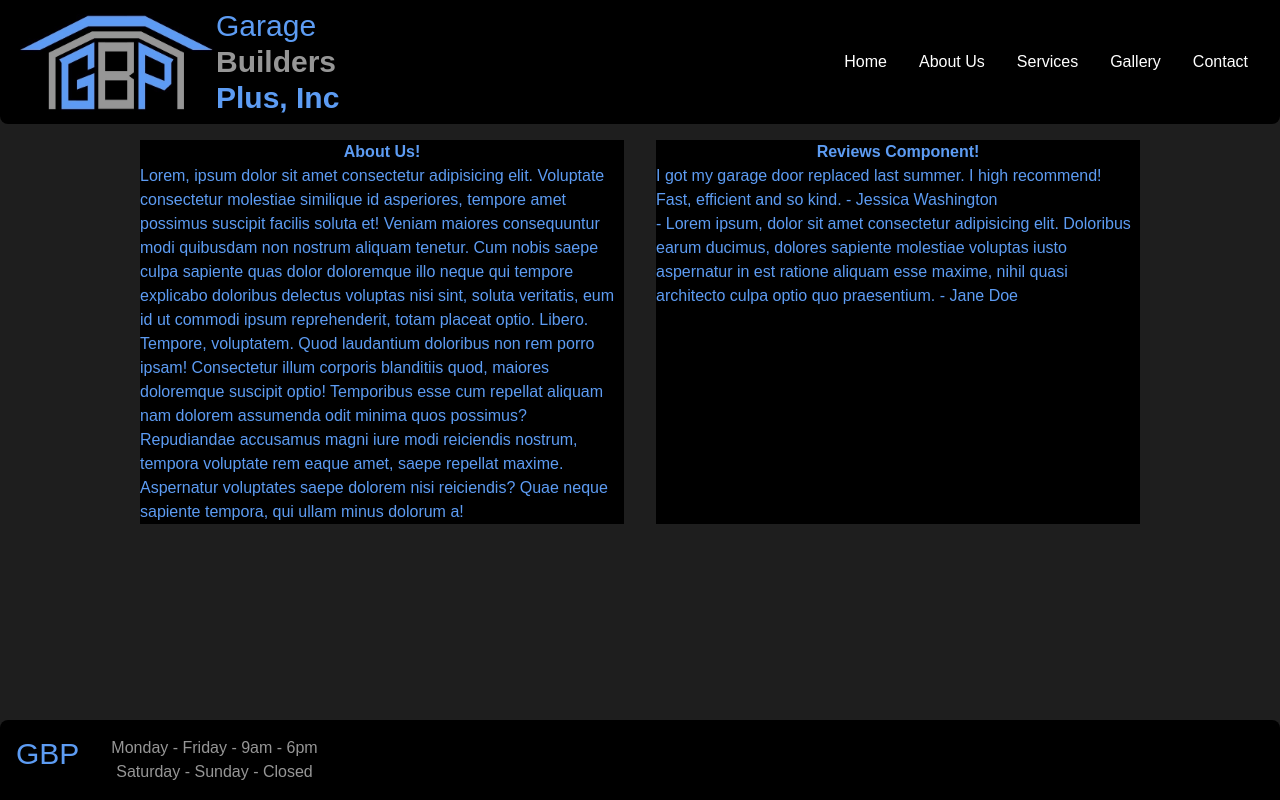
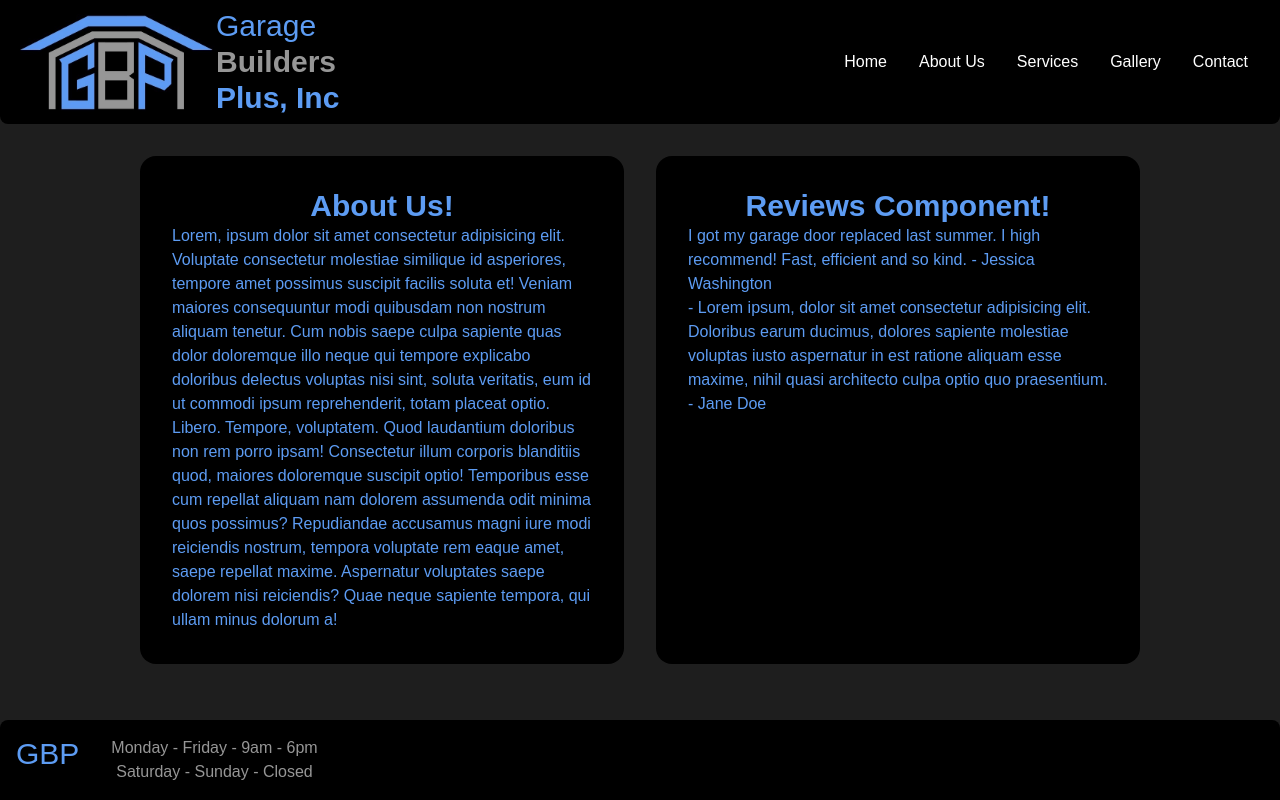
Before and after one commit to jurgenstevens/garage-builders-plus, a React (Vite) app: page /about in a window 1280 px wide. Built offline with nearby package versions, Linux system fonts and the light colour scheme.

Commit message:
Adjust AboutUs page component sizes.

```diff
--- a/src/components/About/AboutUs.jsx
+++ b/src/components/About/AboutUs.jsx
@@ -2,12 +2,12 @@ import React from 'react'
 
 export default function AboutUs() {
   return (
-    <div className='bg-[#F0ECE1] text-bod rounded-2xl p-8 gap-4 mt-4'>
-        <h1 className='font-bold text-center'>About Us!</h1>
-        <p>Lorem, ipsum dolor sit amet consectetur adipisicing elit. Voluptate consectetur molestiae similique id asperiores, tempore amet possimus suscipit facilis soluta et! Veniam maiores consequuntur modi quibusdam non nostrum aliquam tenetur.
-        Cum nobis saepe culpa sapiente quas dolor doloremque illo neque qui tempore explicabo doloribus delectus voluptas nisi sint, soluta veritatis, eum id ut commodi ipsum reprehenderit, totam placeat optio. Libero.
-        Tempore, voluptatem. Quod laudantium doloribus non rem porro ipsam! Consectetur illum corporis blanditiis quod, maiores doloremque suscipit optio! Temporibus esse cum repellat aliquam nam dolorem assumenda odit minima quos possimus?
-        Repudiandae accusamus magni iure modi reiciendis nostrum, tempora voluptate rem eaque amet, saepe repellat maxime. Aspernatur voluptates saepe dolorem nisi reiciendis? Quae neque sapiente tempora, qui ullam minus dolorum a!</p>
+    <div className='max-w-lg w-full mx-auto md:mx-0 md:mr-4 md:mb-0 mb-4 bg-black text-[#5D9CF3] flex-grow rounded-2xl p-8 gap-4 mt-4'>
+      <h1 className='font-bold text-center text-3xl'>About Us!</h1>
+      <p>Lorem, ipsum dolor sit amet consectetur adipisicing elit. Voluptate consectetur molestiae similique id asperiores, tempore amet possimus suscipit facilis soluta et! Veniam maiores consequuntur modi quibusdam non nostrum aliquam tenetur.
+      Cum nobis saepe culpa sapiente quas dolor doloremque illo neque qui tempore explicabo doloribus delectus voluptas nisi sint, soluta veritatis, eum id ut commodi ipsum reprehenderit, totam placeat optio. Libero.
+      Tempore, voluptatem. Quod laudantium doloribus non rem porro ipsam! Consectetur illum corporis blanditiis quod, maiores doloremque suscipit optio! Temporibus esse cum repellat aliquam nam dolorem assumenda odit minima quos possimus?
+      Repudiandae accusamus magni iure modi reiciendis nostrum, tempora voluptate rem eaque amet, saepe repellat maxime. Aspernatur voluptates saepe dolorem nisi reiciendis? Quae neque sapiente tempora, qui ullam minus dolorum a!</p>
     </div>
   )
 }
--- a/src/components/About/Reviews.jsx
+++ b/src/components/About/Reviews.jsx
@@ -2,12 +2,12 @@ import React from 'react'
 
 export default function Reviews() {
   return (
-    <div className='bg-[#F0ECE1] text-bod rounded-2xl p-8 gap-4 mt-4'>
-        <h1 className='font-bold text-center'>Reviews Component!</h1>
-        <ul>
-          <li> I got my garage door replaced last summer. I high recommend! Fast, efficient and so kind. - Jessica Washington</li>
-          <li>- Lorem ipsum, dolor sit amet consectetur adipisicing elit. Doloribus earum ducimus, dolores sapiente molestiae voluptas iusto aspernatur in est ratione aliquam esse maxime, nihil quasi architecto culpa optio quo praesentium. - Jane Doe</li>
-        </ul>
-    </div>
+    <div className='max-w-lg w-full mx-auto md:mx-0 md:ml-4 bg-black text-[#5D9CF3] flex-grow rounded-2xl p-8 gap-4 mt-4'>
+    <h1 className='font-bold text-center text-3xl'>Reviews Component!</h1>
+    <ul>
+      <li> I got my garage door replaced last summer. I high recommend! Fast, efficient and so kind. - Jessica Washington</li>
+      <li>- Lorem ipsum, dolor sit amet consectetur adipisicing elit. Doloribus earum ducimus, dolores sapiente molestiae voluptas iusto aspernatur in est ratione aliquam esse maxime, nihil quasi architecto culpa optio quo praesentium. - Jane Doe</li>
+    </ul>
+  </div>
   )
 }
--- a/src/pages/About.jsx
+++ b/src/pages/About.jsx
@@ -1,25 +1,13 @@
 import React from 'react'
-// import AboutUs from '../components/About/AboutUs.jsx'
-// import Reviews from '../components/About/Reviews.jsx'
+import AboutUs from '../components/About/AboutUs.jsx'
+import Reviews from '../components/About/Reviews.jsx'
 
 export default function About() {
   return (
     <div className='flex flex-wrap mx-auto max-w-screen-lg'>
       <div className='w-full flex flex-col md:flex-row md:items-stretch md:justify-between mt-4'>
-        <div className='max-w-lg w-full mx-auto md:mx-0 md:mr-4 md:mb-0 mb-4 bg-black text-[#5D9CF3] flex-grow'>
-          <h1 className='font-bold text-center'>About Us!</h1>
-          <p>Lorem, ipsum dolor sit amet consectetur adipisicing elit. Voluptate consectetur molestiae similique id asperiores, tempore amet possimus suscipit facilis soluta et! Veniam maiores consequuntur modi quibusdam non nostrum aliquam tenetur.
-          Cum nobis saepe culpa sapiente quas dolor doloremque illo neque qui tempore explicabo doloribus delectus voluptas nisi sint, soluta veritatis, eum id ut commodi ipsum reprehenderit, totam placeat optio. Libero.
-          Tempore, voluptatem. Quod laudantium doloribus non rem porro ipsam! Consectetur illum corporis blanditiis quod, maiores doloremque suscipit optio! Temporibus esse cum repellat aliquam nam dolorem assumenda odit minima quos possimus?
-          Repudiandae accusamus magni iure modi reiciendis nostrum, tempora voluptate rem eaque amet, saepe repellat maxime. Aspernatur voluptates saepe dolorem nisi reiciendis? Quae neque sapiente tempora, qui ullam minus dolorum a!</p>
-        </div>
-        <div className='max-w-lg w-full mx-auto md:mx-0 md:ml-4 bg-black text-[#5D9CF3] flex-grow'>
-          <h1 className='font-bold text-center'>Reviews Component!</h1>
-          <ul>
-            <li> I got my garage door replaced last summer. I high recommend! Fast, efficient and so kind. - Jessica Washington</li>
-            <li>- Lorem ipsum, dolor sit amet consectetur adipisicing elit. Doloribus earum ducimus, dolores sapiente molestiae voluptas iusto aspernatur in est ratione aliquam esse maxime, nihil quasi architecto culpa optio quo praesentium. - Jane Doe</li>
-          </ul>
-        </div>
+        <AboutUs />
+        <Reviews />
       </div>
     </div>
   );
```
